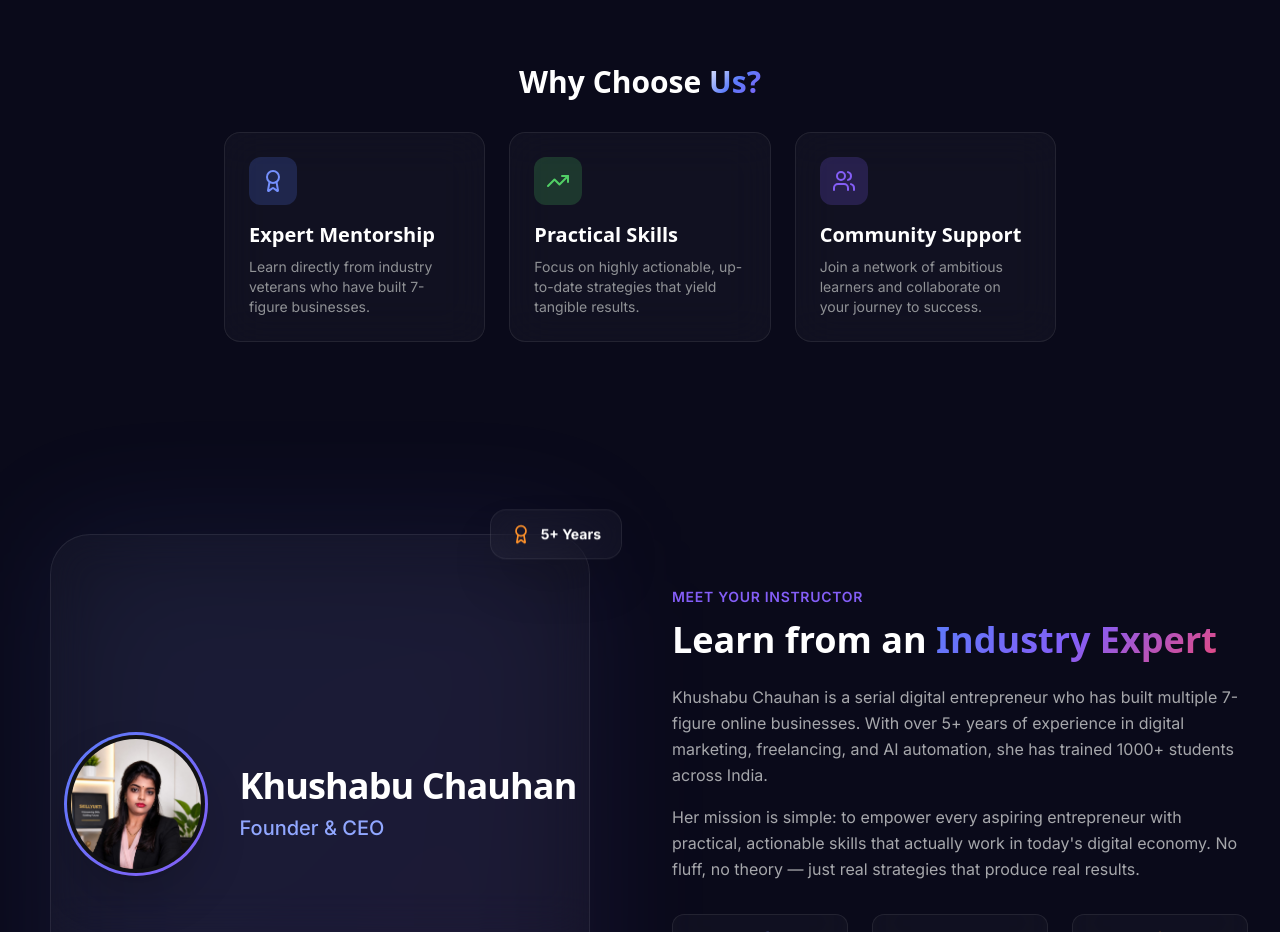
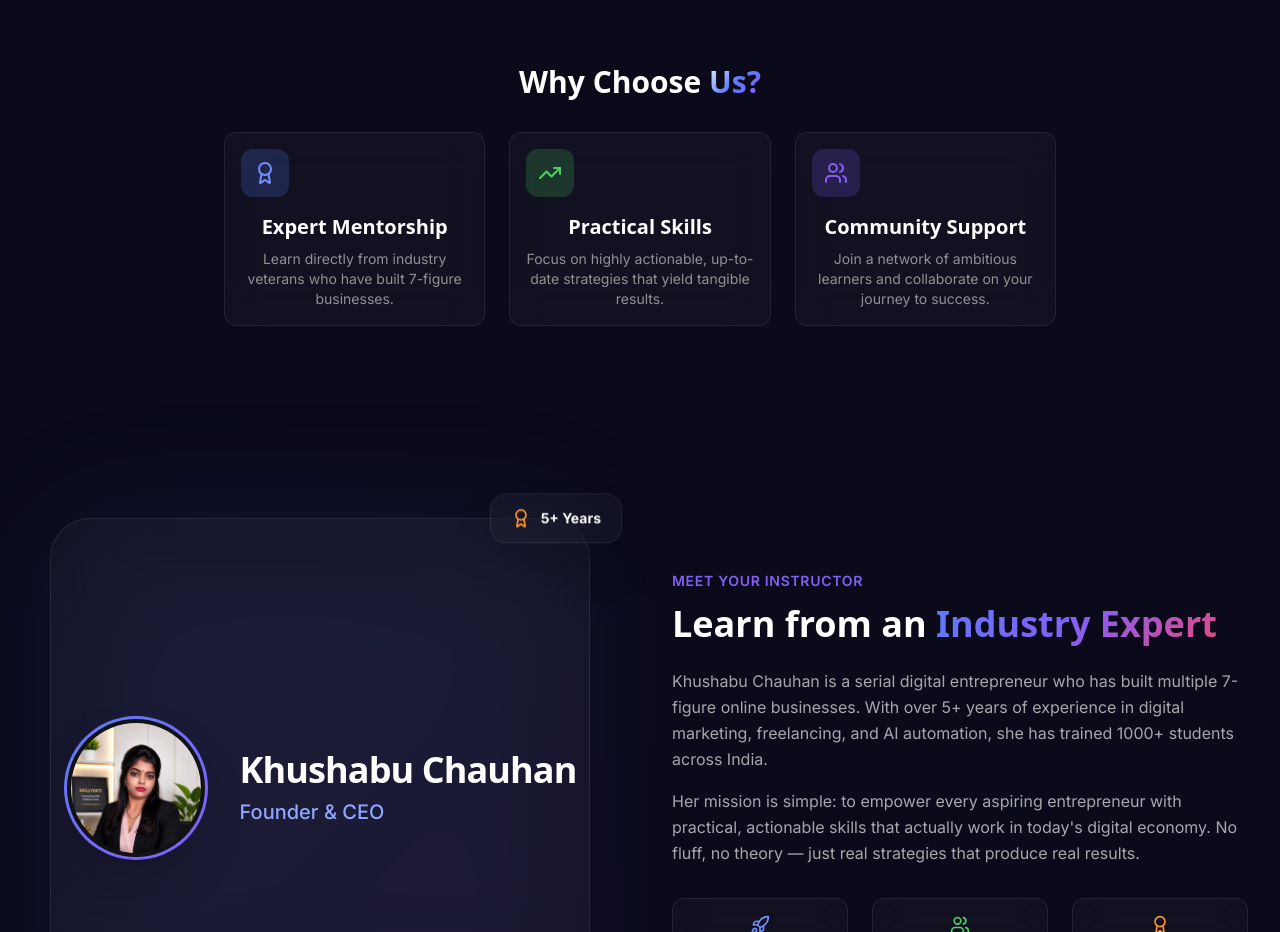
Before and after one commit to Mitesh-Patel-Dev/Skillyukti-platform, a Next.js app in the folder frontend/: page /about in a window 1280 px wide. Shown: the part 801-1733 px from the top of the page. Built offline with nearby package versions, Linux system fonts and the light colour scheme.

Commit message:
Update page.tsx

```diff
--- a/frontend/src/app/about/page.tsx
+++ b/frontend/src/app/about/page.tsx
@@ -9,7 +9,7 @@ export default function AboutPage() {
         <main className="min-h-screen pt-24 pb-16">
             <Navbar />
 
-            <div className="max-w-4xl mx-auto px-4 sm:px-6 lg:px-8 mt-12 mb-24">
+            <div className="max-w-4xl mx-auto px-4 sm:px-6 lg:px-8 mt-12 mb-24 ">
                 <div className="text-center mb-12">
                     <h1 className="text-4xl sm:text-5xl lg:text-6xl font-extrabold mb-6 tracking-tight">
                         About <span className="gradient-text-accent">Skillyukti</span>
@@ -19,7 +19,7 @@ export default function AboutPage() {
                     </p>
                 </div>
 
-                <div className="glass rounded-3xl p-8 sm:p-12 space-y-8 text-dark-100 leading-relaxed mb-16 relative overflow-hidden">
+                <div className="glass rounded-3xl p-8 sm:p-12 space-y-8 text-dark-100 leading-relaxed mb-16 relative overflow-hidden hover:border-blue-500 transition-colors duration-300">
                     <div className="absolute top-0 right-0 w-64 h-64 bg-primary-500/10 rounded-full blur-[80px]" />
                     <div className="relative z-10">
                         <h2 className="text-2xl font-bold text-white mb-4 flex items-center gap-2">
@@ -41,7 +41,8 @@ export default function AboutPage() {
                 {/* Features Grid */}
                 <h3 className="text-3xl font-bold text-center text-white mb-8">Why Choose <span className="gradient-text">Us?</span></h3>
                 <div className="grid sm:grid-cols-2 lg:grid-cols-3 gap-6 mb-16">
-                    <div className="glass rounded-2xl p-6 hover:bg-white/5 transition-colors">
+                    <div className="glass rounded-xl p-4 text-center transition-all duration-300 ease-in-out hover:scale-105
+                                            hover:shadow-lg hover:shadow-blue-500/20 hover:bg-white/10">
                         <div className="w-12 h-12 rounded-xl bg-primary-500/20 flex items-center justify-center mb-4">
                             <Award className="w-6 h-6 text-primary-400" />
                         </div>
@@ -49,7 +50,8 @@ export default function AboutPage() {
                         <p className="text-sm text-dark-200">Learn directly from industry veterans who have built 7-figure businesses.</p>
                     </div>
 
-                    <div className="glass rounded-2xl p-6 hover:bg-white/5 transition-colors">
+                    <div className="glass rounded-xl p-4 text-center transition-all duration-300 ease-in-out hover:scale-105
+                                            hover:shadow-lg hover:shadow-blue-500/20 hover:bg-white/10">
                         <div className="w-12 h-12 rounded-xl bg-accent-green/20 flex items-center justify-center mb-4">
                             <TrendingUp className="w-6 h-6 text-accent-green" />
                         </div>
@@ -57,7 +59,8 @@ export default function AboutPage() {
                         <p className="text-sm text-dark-200">Focus on highly actionable, up-to-date strategies that yield tangible results.</p>
                     </div>
 
-                    <div className="glass rounded-2xl p-6 hover:bg-white/5 transition-colors">
+                    <div className="glass rounded-xl p-4 text-center transition-all duration-300 ease-in-out hover:scale-105
+                                            hover:shadow-lg hover:shadow-blue-500/20 hover:bg-white/10">
                         <div className="w-12 h-12 rounded-xl bg-accent-purple/20 flex items-center justify-center mb-4">
                             <Users className="w-6 h-6 text-accent-purple" />
                         </div>
```
